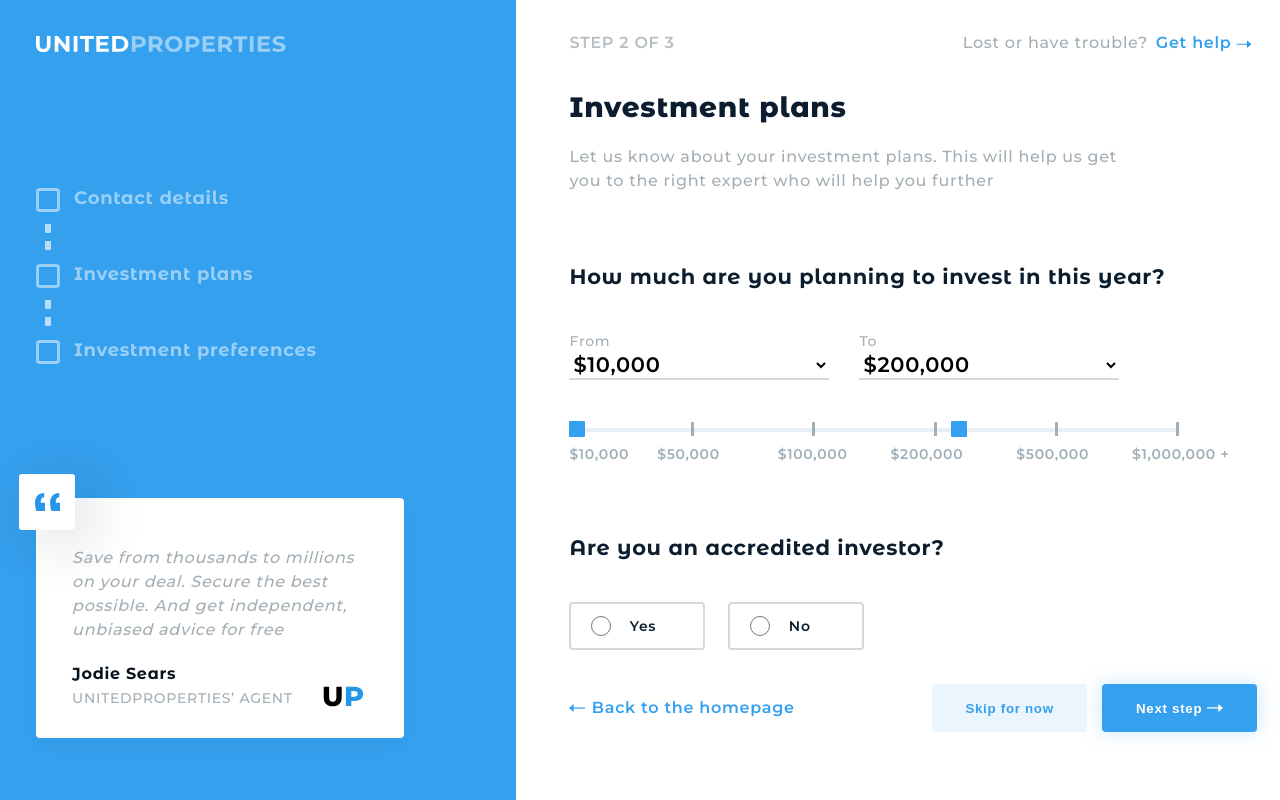
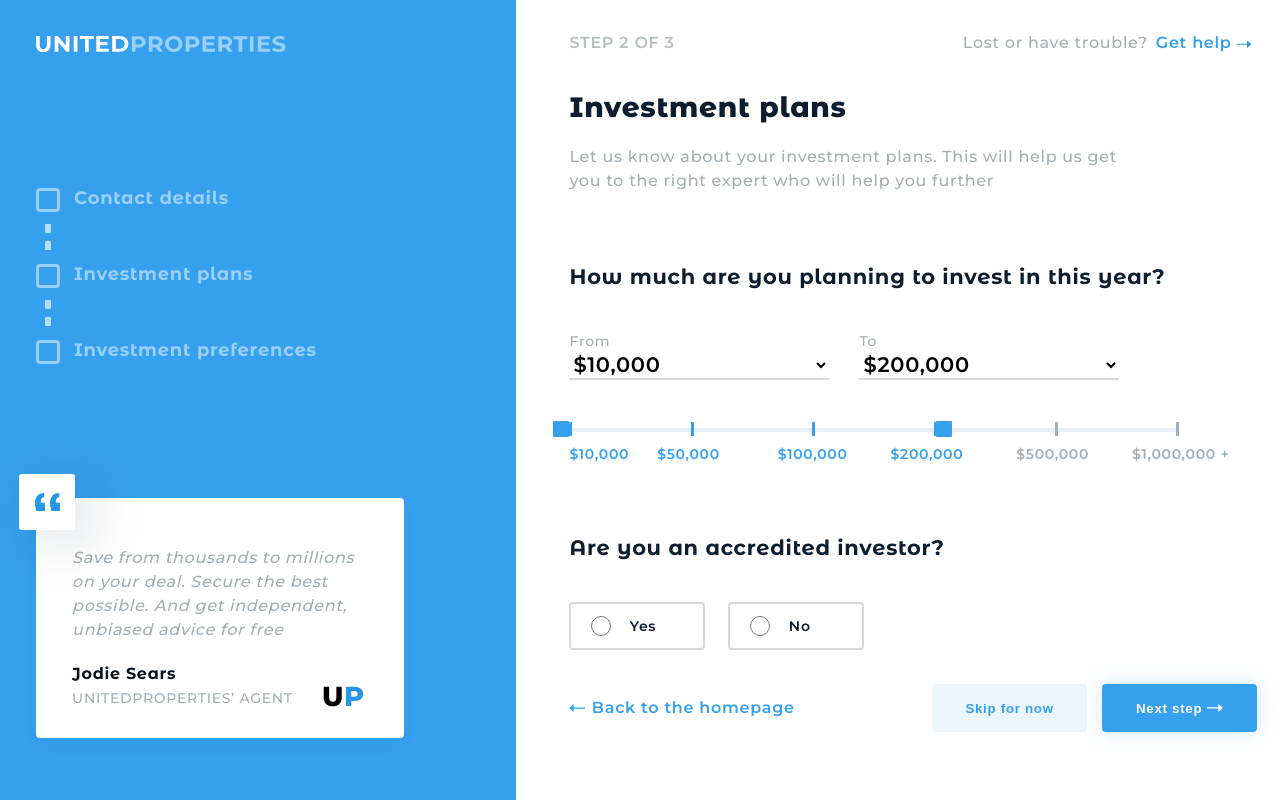
Before and after one commit to cavaglieridomenico/user-onboarding, a React (Create React App) app: page /plans in a window 1280 px wide. Built offline with nearby package versions, Linux system fonts and the light colour scheme.

Commit message:
[ADDED] Logic for the management of active classes
The numbers and notch in the selected range light up and the rest go
out.

```diff
--- a/src/assets/style/slider.css
+++ b/src/assets/style/slider.css
@@ -23,6 +23,10 @@
   background: #a1afb8;
   border-radius: 0.5px;
   top: -6px;
+}
+
+.notch-active {
+  background: var(--primaryColor);
 }
 
 .slider {
@@ -74,6 +78,10 @@
   margin-left: 15px;
 }
 
+.slider-number-active {
+  color: var(--primaryColor);
+}
+
 /*XS – smartphone port. and small tablet port.-land. and medium tablet land.*/
 @media all and (min-width: 360px) {
 }
--- a/src/components/Slider.js
+++ b/src/components/Slider.js
@@ -1,60 +1,121 @@
 import React, { useRef, useState, useEffect } from 'react';
 
-const Slider = ({ fromValue, toValue, handleFromValue, handleToValue }) => {
+const Slider = ({
+  fromValueSlider,
+  toValueSlider,
+  handleFromValue,
+  handleToValue,
+  fromValue,
+  toValue,
+}) => {
   const slider = useRef(null);
   const cursor1 = useRef(null);
   const cursor2 = useRef(null);
+  const notchContainer = useRef(null);
+  const sliderNumberContainer = useRef(null);
 
-  const [shiftX1, setShiftX1] = useState(0);
-  const [shiftX2, setShiftX2] = useState(0);
+  const [slideStart, setSlideStart] = useState(0);
+  const [slideEnd, setSlideEnd] = useState(0);
+
+  useEffect(() => {
+    setSlideStart(slider.current.getBoundingClientRect().left);
+    setSlideEnd(slider.current.offsetWidth);
+  }, []);
 
   useEffect(() => {
     const setCursorsValue = setTimeout(() => {
-      cursor1.current.style.left = fromValue + 'px';
-      cursor2.current.style.left = toValue + 'px';
+      cursor1.current.style.left = fromValueSlider + 'px';
+      cursor2.current.style.left = toValueSlider + 'px';
+      setActive(fromValue, toValue);
+      setDeActive(fromValue, toValue);
     }, 0);
     return () => clearTimeout(setCursorsValue);
-  }, [fromValue, toValue]);
+  }, [fromValueSlider, toValueSlider, fromValue, toValue]);
+
+  const getLimitsLeftRight = left => {
+    if (left < 0) {
+      left = 0;
+    }
+    if (left > slideEnd) {
+      left = slideEnd;
+    }
+  };
+
+  const setActive = (fromValue, toValue) => {
+    for (let element of sliderNumberContainer.current.childNodes) {
+      element.classList.remove('slider-number-active');
+      if (parseInt(element.getAttribute('number')) <= parseInt(toValue)) {
+        element.classList.add('slider-number-active');
+      }
+    }
+    for (let element of notchContainer.current.childNodes) {
+      element.classList.remove('notch-active');
+      if (parseInt(element.getAttribute('number')) <= parseInt(toValue)) {
+        element.classList.add('notch-active');
+      }
+    }
+  };
+
+  const setDeActive = (fromValue, toValue) => {
+    for (let element of sliderNumberContainer.current.childNodes) {
+      if (parseInt(element.getAttribute('number')) < parseInt(fromValue)) {
+        element.classList.remove('slider-number-active');
+      }
+      if (parseInt(element.getAttribute('number')) === parseInt(fromValue)) {
+        element.classList.add('slider-number-active');
+      }
+    }
+    for (let element of notchContainer.current.childNodes) {
+      if (parseInt(element.getAttribute('number')) < parseInt(fromValue)) {
+        element.classList.remove('notch-active');
+      }
+      if (parseInt(element.getAttribute('number')) === parseInt(fromValue)) {
+        element.classList.add('notch-active');
+      }
+    }
+  };
 
   const handleMousedown1 = event => {
     event.preventDefault();
-    setShiftX1(event.clientX - cursor1.current.getBoundingClientRect().left);
-    const slideStart = slider.current.getBoundingClientRect().left;
-    const slideEnd = slider.current.offsetWidth;
-    console.log(cursor1.current.getBoundingClientRect().left - slideStart);
+    const shiftX1 =
+      event.clientX - cursor1.current.getBoundingClientRect().left;
 
     const handleMouseMove1 = event => {
       let newLeft = event.clientX - shiftX1 - slideStart;
-      if (newLeft < 0) {
-        newLeft = 0;
-      }
-      if (newLeft > slideEnd) {
-        newLeft = slideEnd;
-      }
+
+      getLimitsLeftRight(newLeft);
+
       cursor1.current.style.left = newLeft + 'px';
+
       if (newLeft < 60) {
         handleFromValue('10000');
         cursor1.current.style.left = -16 + 'px';
+        //setDeActive('10000');
       }
       if (newLeft > 60 && newLeft < 180) {
         handleFromValue('50000');
         cursor1.current.style.left = 105 + 'px';
+        //setDeActive('50000');
       }
       if (newLeft > 180 && newLeft < 300) {
         handleFromValue('100000');
         cursor1.current.style.left = 227 + 'px';
+        //setDeActive('100000');
       }
       if (newLeft > 300 && newLeft < 420) {
         handleFromValue('200000');
         cursor1.current.style.left = 348 + 'px';
+        //setDeActive('200000');
       }
       if (newLeft > 420 && newLeft < 540) {
         handleFromValue('500000');
         cursor1.current.style.left = 470 + 'px';
+        //setDeActive('500000');
       }
-      if (newLeft > 590) {
+      if (newLeft > 540) {
         handleFromValue('1000000');
         cursor1.current.style.left = 591 + 'px';
+        //setDeActive('1000000');
       }
     };
 
@@ -62,48 +123,51 @@ const Slider = ({ fromValue, toValue, handleFromValue, handleToValue }) => {
       window.removeEventListener('mousemove', handleMouseMove1);
       window.removeEventListener('mouseup', handleMouseUp1);
     };
+
     window.addEventListener('mousemove', handleMouseMove1);
     window.addEventListener('mouseup', handleMouseUp1);
   };
 
   const handleMousedown2 = event => {
     event.preventDefault();
-    setShiftX2(event.clientX - cursor2.current.getBoundingClientRect().left);
-    const slideStart = slider.current.getBoundingClientRect().left;
-    const slideEnd = slider.current.offsetWidth;
-    console.log(cursor2.current.getBoundingClientRect().left - slideStart);
+    const shiftX2 =
+      event.clientX - cursor2.current.getBoundingClientRect().left;
+
     const handleMouseMove2 = event => {
       let newLeft = event.clientX - shiftX2 - slideStart;
-      if (newLeft < 0) {
-        newLeft = 0;
-      }
-      if (newLeft > slideEnd) {
-        newLeft = slideEnd;
-      }
+      getLimitsLeftRight(newLeft);
+
       cursor2.current.style.left = newLeft + 'px';
+
       if (newLeft < 60) {
         handleToValue('10000');
         cursor2.current.style.left = -13 + 'px';
+        //setActive('10000');
       }
       if (newLeft > 60 && newLeft < 180) {
         handleToValue('50000');
         cursor2.current.style.left = 108 + 'px';
+        //setActive('50000');
       }
       if (newLeft > 180 && newLeft < 300) {
         handleToValue('100000');
         cursor2.current.style.left = 230 + 'px';
+        //setActive('100000');
       }
       if (newLeft > 300 && newLeft < 420) {
         handleToValue('200000');
         cursor2.current.style.left = 351 + 'px';
+        //setActive('200000');
       }
       if (newLeft > 420 && newLeft < 540) {
         handleToValue('500000');
         cursor2.current.style.left = 473 + 'px';
+        //setActive('500000');
       }
-      if (newLeft > 590) {
+      if (newLeft > 540) {
         handleToValue('1000000');
         cursor2.current.style.left = 594 + 'px';
+        //setActive('1000000');
       }
     };
 
@@ -111,19 +175,20 @@ const Slider = ({ fromValue, toValue, handleFromValue, handleToValue }) => {
       window.removeEventListener('mousemove', handleMouseMove2);
       window.removeEventListener('mouseup', handleMouseUp2);
     };
+
     window.addEventListener('mousemove', handleMouseMove2);
     window.addEventListener('mouseup', handleMouseUp2);
   };
 
   return (
     <div className='slider-container'>
-      <div className='notch-container'>
-        <div className='notch'></div>
-        <div className='notch'></div>
-        <div className='notch'></div>
-        <div className='notch'></div>
-        <div className='notch'></div>
-        <div className='notch'></div>
+      <div className='notch-container' ref={notchContainer}>
+        <div className='notch' number={'10000'}></div>
+        <div className='notch' number={'50000'}></div>
+        <div className='notch' number={'100000'}></div>
+        <div className='notch' number={'200000'}></div>
+        <div className='notch' number={'500000'}></div>
+        <div className='notch' number={'1000000'}></div>
       </div>
       <div className='slider' ref={slider}>
         <div
@@ -140,13 +205,25 @@ const Slider = ({ fromValue, toValue, handleFromValue, handleToValue }) => {
           onMouseDown={handleMousedown2}
         ></div>
       </div>
-      <div className='slider-text-container'>
-        <p className='slider-number'>$10,000</p>
-        <p className='slider-number'>$50,000</p>
-        <p className='slider-number'>$100,000</p>
-        <p className='slider-number'>$200,000</p>
-        <p className='slider-number'>$500,000</p>
-        <p className='slider-number'>$1,000,000 +</p>
+      <div className='slider-text-container' ref={sliderNumberContainer}>
+        <p className='slider-number' number={'10000'}>
+          $10,000
+        </p>
+        <p className='slider-number' number={'50000'}>
+          $50,000
+        </p>
+        <p className='slider-number' number={'100000'}>
+          $100,000
+        </p>
+        <p className='slider-number' number={'200000'}>
+          $200,000
+        </p>
+        <p className='slider-number' number={'500000'}>
+          $500,000
+        </p>
+        <p className='slider-number' number={'1000000'}>
+          $1,000,000 +
+        </p>
       </div>
     </div>
   );
--- a/src/pages/Plans.js
+++ b/src/pages/Plans.js
@@ -10,8 +10,8 @@ const Plans = () => {
   const history = useHistory();
   const [fromValue, setFromValue] = useState('10000');
   const [toValue, setToValue] = useState('200000');
-  const [fromValueSlider, setFromValueSlider] = useState(0);
-  const [toValueSlider, setToValueSlider] = useState(366);
+  const [fromValueSlider, setFromValueSlider] = useState(-16);
+  const [toValueSlider, setToValueSlider] = useState(351);
 
   const {
     arePlansDataValidated,
@@ -233,10 +233,12 @@ const Plans = () => {
               </div>
             </form>
             <Slider
-              fromValue={fromValueSlider}
-              toValue={toValueSlider}
+              fromValueSlider={fromValueSlider}
+              toValueSlider={toValueSlider}
               handleFromValue={setFromValue}
               handleToValue={setToValue}
+              fromValue={fromValue}
+              toValue={toValue}
             />
           </article>
           <article>
```
